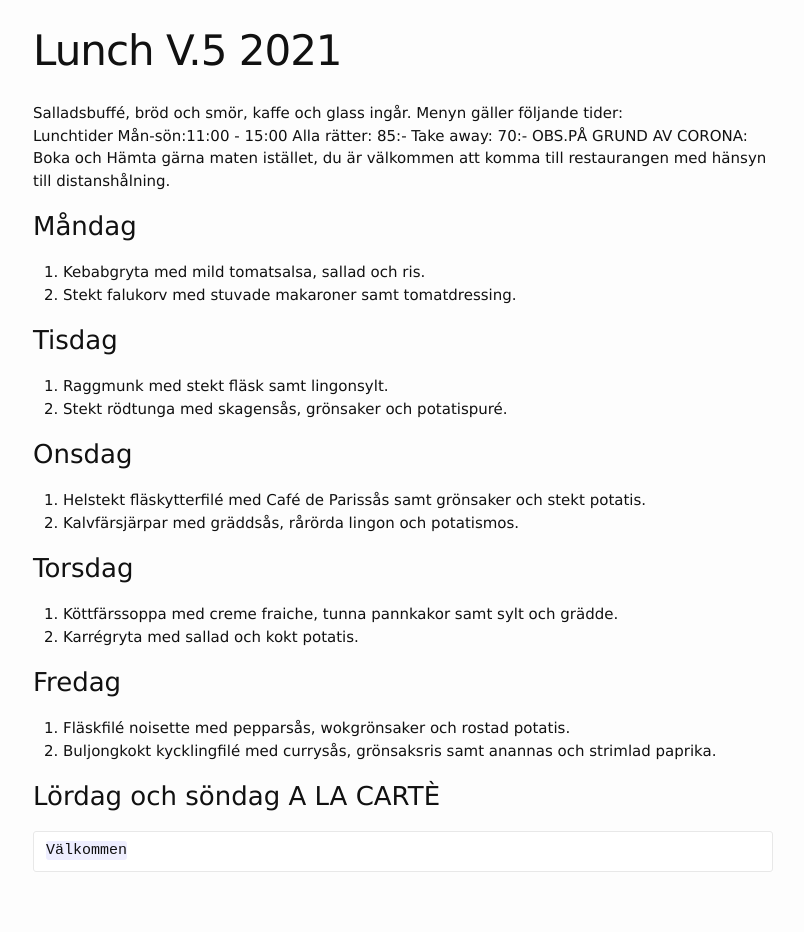
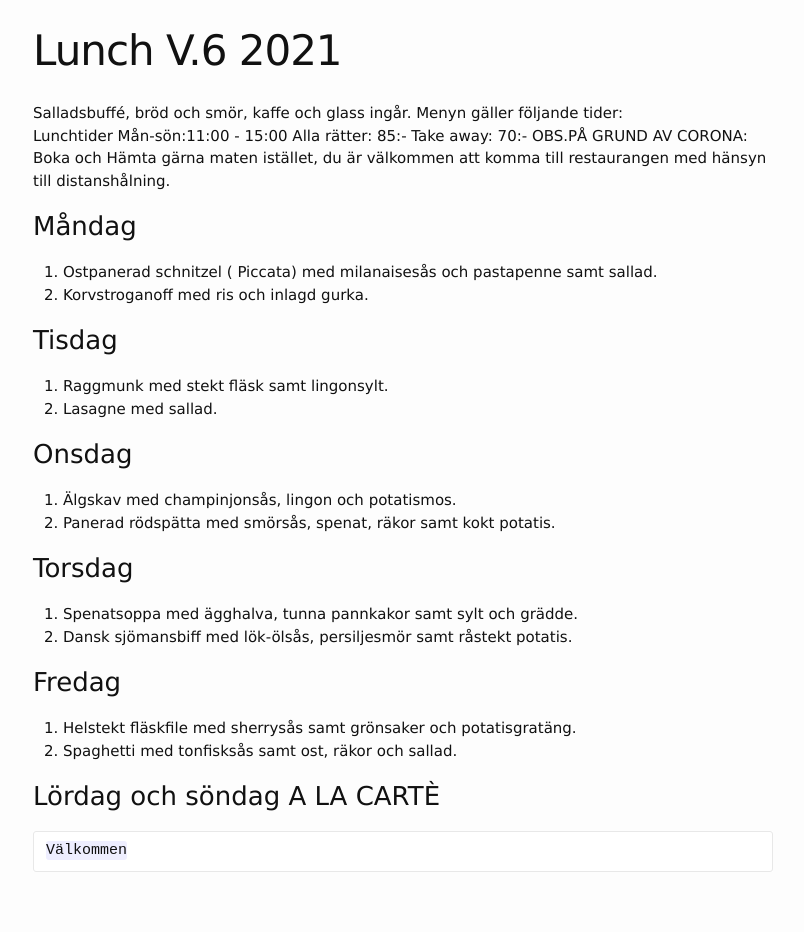
Before and after one commit to FarInn62/farinn62.github.io, a Jekyll site: the page built from lunch.md, in a window 1280 px wide. Shown: the whole page, without its empty margins (237-1041 px from the left). Built offline with Jekyll 4.4.1, drawn with Linux system fonts in a browser that asks for light colours.

Commit message:
Update lunch.md

```diff
--- a/lunch.md
+++ b/lunch.md
@@ -1,6 +1,6 @@
 ---
 layout: foodmenu
-title: Lunch V.5 2021
+title: Lunch V.6 2021
 permalink: /lunch/
 published: true
 ---
@@ -12,24 +12,24 @@ OBS.PÅ GRUND AV CORONA: Boka och Hämta gärna maten istället, du är välkomm
 
 
 ### Måndag
-1. Kebabgryta med mild tomatsalsa, sallad och ris.
-2. Stekt falukorv med stuvade makaroner samt tomatdressing.
+1. Ostpanerad schnitzel ( Piccata) med milanaisesås och pastapenne samt sallad.
+2. Korvstroganoff med ris och inlagd gurka.
 
 ### Tisdag
 1. Raggmunk med stekt fläsk samt lingonsylt.
-2. Stekt rödtunga med skagensås, grönsaker och potatispuré.
+2. Lasagne med sallad.
 
 ### Onsdag
-1. Helstekt fläskytterfilé med Café de Parissås samt grönsaker och stekt potatis.
-2. Kalvfärsjärpar med gräddsås, rårörda lingon och potatismos.
+1. Älgskav med champinjonsås, lingon och potatismos.
+2. Panerad rödspätta med smörsås, spenat, räkor samt kokt potatis.
 
 ### Torsdag
-1. Köttfärssoppa med creme fraiche, tunna pannkakor samt sylt och grädde.
-2. Karrégryta med sallad och kokt potatis.
+1. Spenatsoppa med ägghalva, tunna pannkakor samt sylt och grädde.
+2. Dansk sjömansbiff med lök-ölsås, persiljesmör samt råstekt potatis.
 
 ### Fredag
-1. Fläskfilé noisette med pepparsås, wokgrönsaker och rostad potatis.
-2. Buljongkokt kycklingfilé med currysås, grönsaksris samt anannas och strimlad paprika.
+1. Helstekt fläskfile med sherrysås samt grönsaker och potatisgratäng.
+2. Spaghetti med tonfisksås samt ost, räkor och sallad.
 
 
 ### Lördag och söndag   A LA CARTÈ
```
